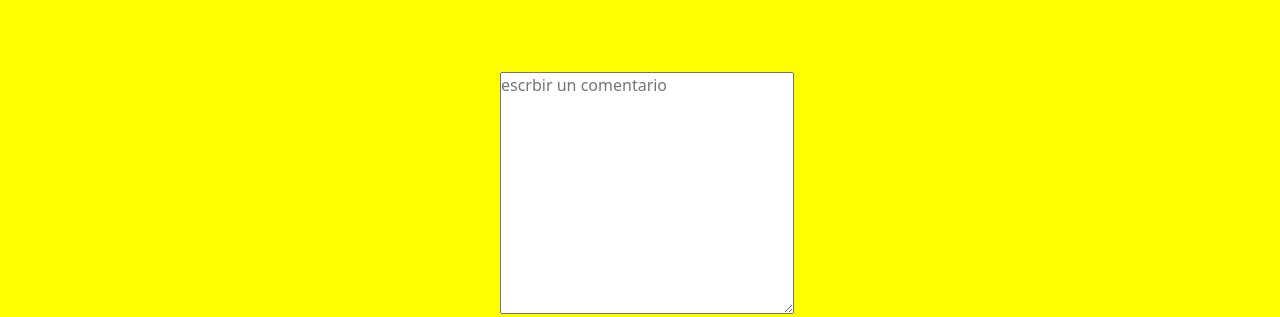
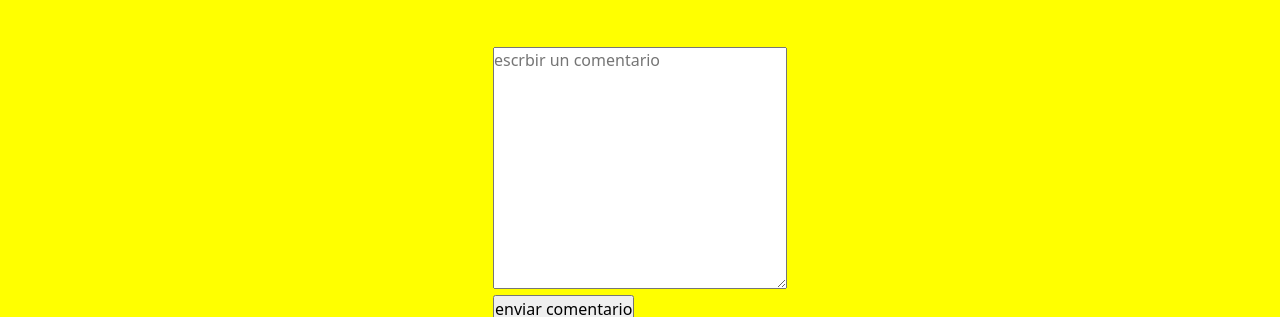
Before and after one commit to tobiRonco/PreEntrega2, a website: page pages/opinion.html in a window 1280 px wide. Shown: the part 163-480 px from the top of the page. Drawn offline with nearby package versions, Linux system fonts and the light colour scheme.

Commit message:
se agrega flexbox a  mis paginas de iniciar sesion y opinion

```diff
--- a/style/sass/style.scss
+++ b/style/sass/style.scss
@@ -128,10 +128,11 @@ h4{
 }
 .divcontainer{
 
-    border: solid black 2px;
     padding: 30px;
     margin-top: 50px;
+    border: solid black 2px;
     border-radius: 30px;
+
 }
 
 .image--achicar{
@@ -141,9 +142,12 @@ h4{
 }
 
 
-.opinion{
-    margin-top: 75px;
-    margin-left: 500px;
+.contenedor{
+   display: flex;
+   flex-direction: row;
+   justify-content: center;
+   align-items: center;
+   margin-top: 50px;
 
 }
 .opinion__title{
```
Also changed, not shown: pages/iniciar sesion.html (+1 -1 lines), style/css/style.css, 1 other file.
